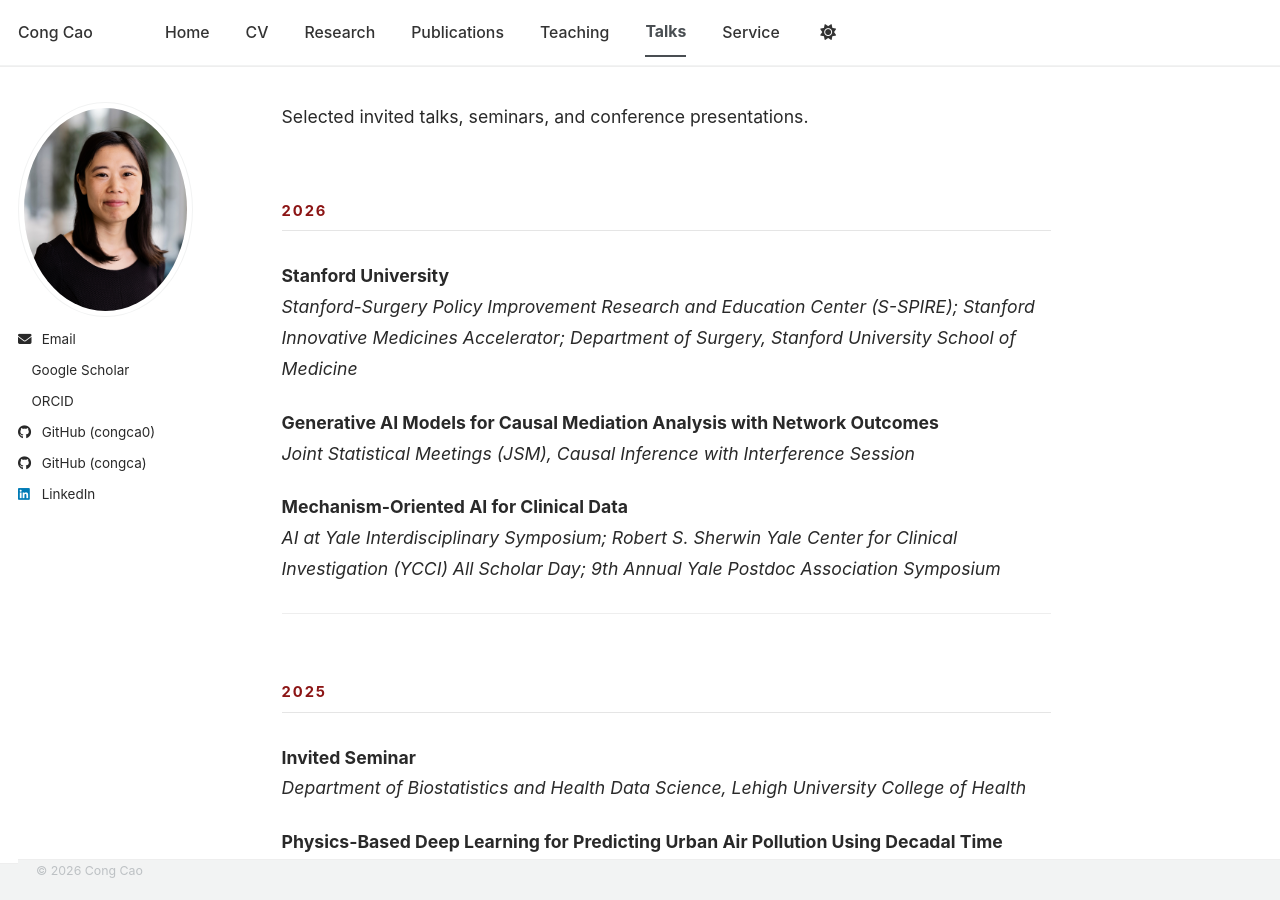
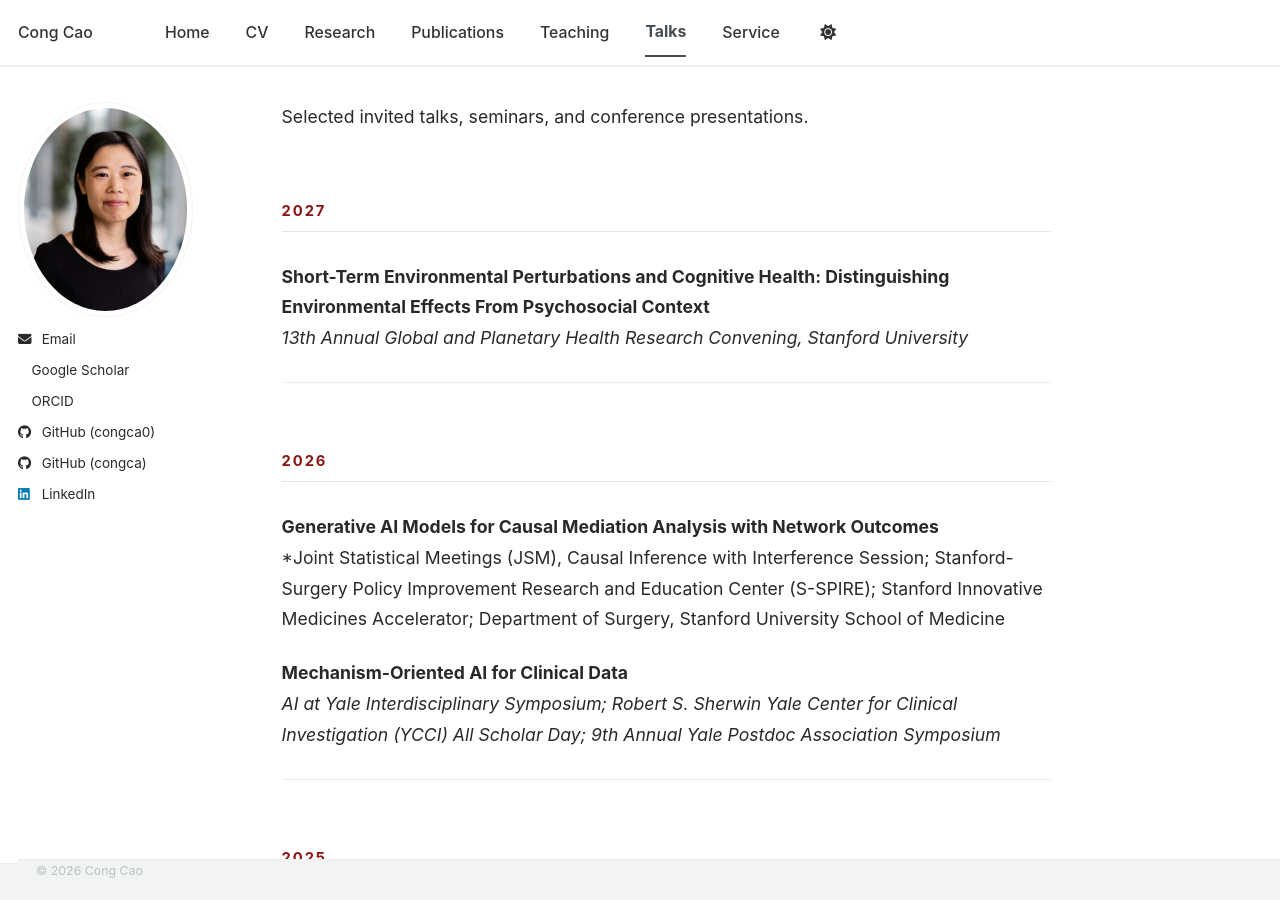
Before and after one commit to congca0/congca0.github.io, a Jekyll site: the page built from talks.md, in a window 1280 px wide and 900 px high. Built offline with Jekyll 4.4.1, drawn with Linux system fonts in a browser that asks for light colours; a style sheet for code colours, icons or effects is not loaded.

Commit message:
Update talks.md

```diff
--- a/talks.md
+++ b/talks.md
@@ -5,13 +5,17 @@ author_profile: true
 
 Selected invited talks, seminars, and conference presentations.
 
+## 2027
+
+**Short-Term Environmental Perturbations and Cognitive Health: Distinguishing Environmental Effects From Psychosocial Context**
+*13th Annual Global and Planetary Health Research Convening, Stanford University*
+
+---
+
 ## 2026
 
-**Stanford University**
-*Stanford-Surgery Policy Improvement Research and Education Center (S-SPIRE); Stanford Innovative Medicines Accelerator; Department of Surgery, Stanford University School of Medicine*
-
 **Generative AI Models for Causal Mediation Analysis with Network Outcomes**
-*Joint Statistical Meetings (JSM), Causal Inference with Interference Session*
+*Joint Statistical Meetings (JSM), Causal Inference with Interference Session; Stanford-Surgery Policy Improvement Research and Education Center (S-SPIRE); Stanford Innovative Medicines Accelerator; Department of Surgery, Stanford University School of Medicine
 
 **Mechanism-Oriented AI for Clinical Data**
 *AI at Yale Interdisciplinary Symposium; Robert S. Sherwin Yale Center for Clinical Investigation (YCCI) All Scholar Day; 9th Annual Yale Postdoc Association Symposium*
```
